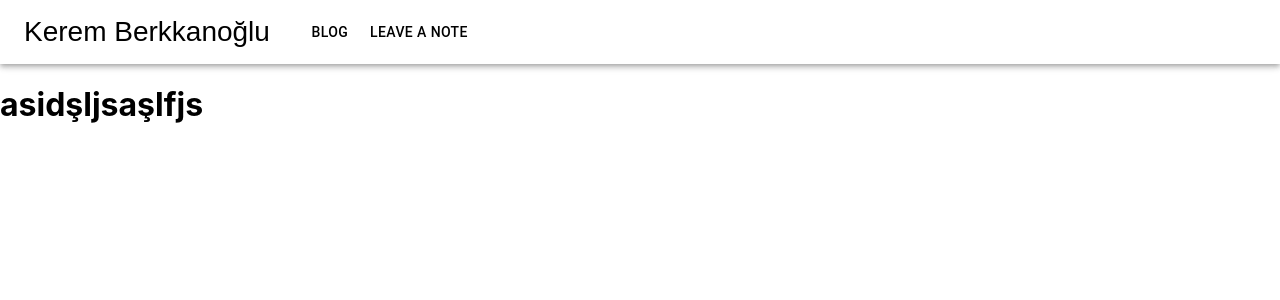
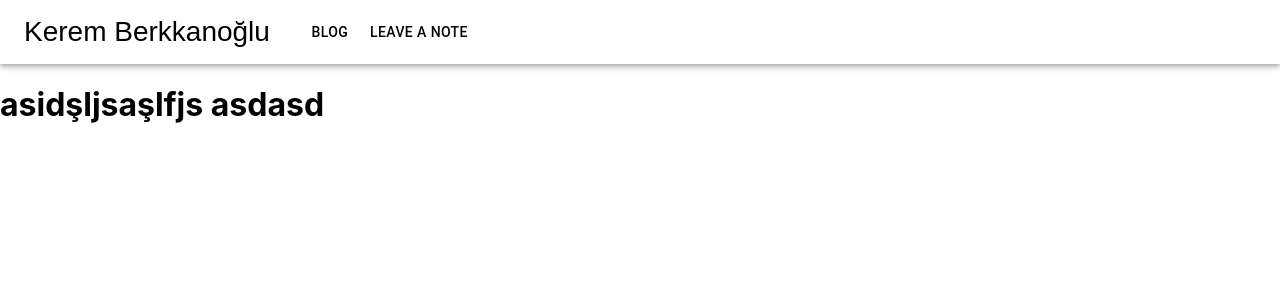
Before and after one commit to WizardLizard8998/WebSite1-React, a React (Create React App) app: page / in a window 1280 px wide. Shown: the top 300 px of the page. Built offline with nearby package versions, Linux system fonts and the light colour scheme.

Commit message:
site updated

```diff
--- a/src/App.jsx
+++ b/src/App.jsx
@@ -4,7 +4,11 @@ import "./App.css";
 import RouterPage from "./PAGES/RouterPage";
 
 function App() {
-  return <RouterPage />;
+  return (
+    <>
+      <RouterPage />
+    </>
+  );
 }
 
 export default App;
--- a/src/COMPONENTS/AppBar.jsx
+++ b/src/COMPONENTS/AppBar.jsx
@@ -6,21 +6,21 @@ import Typography from "@mui/material/Typography";
 import Button from "@mui/material/Button";
 import IconButton from "@mui/material/IconButton";
 
-
 import "../Styles.css";
-import { useHistory } from "react-router-dom";
+import { useNavigate } from "react-router-dom";
 
 export default function KAppBar() {
-
-  const history = useHistory();
+  const history = useNavigate();
 
   return (
-    <div >
+    <div>
       <Box>
         <AppBar className="appBar" position="static" color="inherit">
           <Toolbar>
             <IconButton
-              onClick ={() => {history.push("/")}}
+              onClick={() => {
+                history("/");
+              }}
               size="large"
               edge="start"
               color="inherit"
@@ -30,7 +30,14 @@ export default function KAppBar() {
               Kerem Berkkanoğlu
             </IconButton>
 
-            <Button color="inherit" onClick={() => { history.push("/Blog")}}>Blog</Button>
+            <Button
+              color="inherit"
+              onClick={() => {
+                history("/Blog");
+              }}
+            >
+              Blog
+            </Button>
             <Button color="inherit">Leave a Note</Button>
           </Toolbar>
         </AppBar>
--- a/src/PAGES/MainPage.jsx
+++ b/src/PAGES/MainPage.jsx
@@ -7,7 +7,7 @@ function MainPage(props) {
     return(
             <>
             <div className="pageTemplate">
-            <h1>asidşljsaşlfjs</h1>
+            <h1>asidşljsaşlfjs asdasd </h1>
             </div>
             </>
     )
--- a/src/PAGES/RouterPage.jsx
+++ b/src/PAGES/RouterPage.jsx
@@ -1,6 +1,6 @@
 import React from "react";
 
-import { BrowserRouter as Router, Switch, Route } from "react-router-dom";
+import { BrowserRouter as Router, Routes, Route } from "react-router-dom";
 import KAppBar from "../COMPONENTS/AppBar";
 import BlogPage from "./BlogPage";
 import MainPage from "./MainPage";
@@ -10,14 +10,10 @@ function RouterPage() {
     <>
       <Router>
         <KAppBar />
-        <Switch>
-          <Route exact path="/">
-            <MainPage />
-          </Route>
-          <Route exact path="/Blog">
-            <BlogPage/>
-          </Route>
-        </Switch>
+        <Routes>
+          <Route path="/" element={<MainPage />} />
+          <Route path="/Blog" element={<BlogPage />} />
+        </Routes>
       </Router>
     </>
   );
```
Also changed, not shown: package.json (+9 -9 lines), src/index.js (+4 -3 lines), 1 other file (tests, documents, lock files or other folders).
